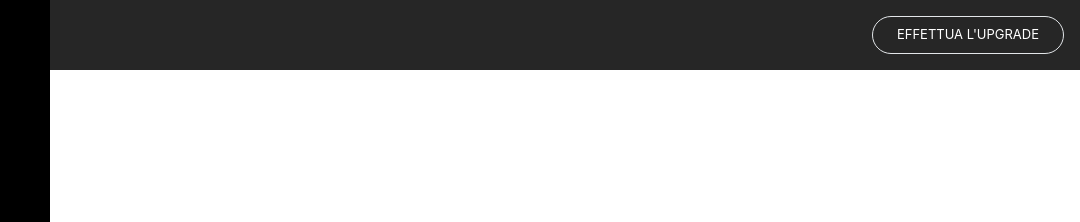
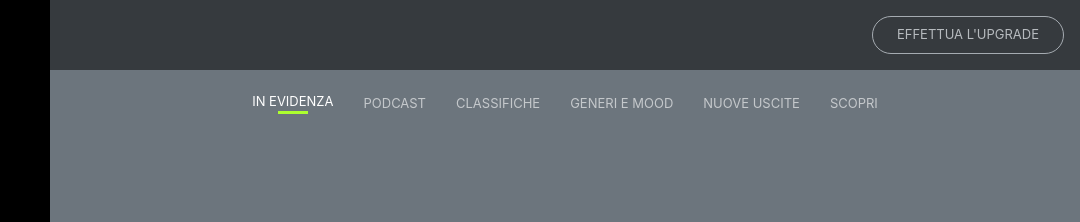
Before and after one commit to alebuttafoco/spotifyweb, a plain HTML site: page index.html in a window 1280 px wide. Shown: the top 222 px of the page, 200-1280 px from the left. Drawn offline with nearby package versions, Linux system fonts and the light colour scheme.

Commit message:
add nav menu music

```diff
--- a/assets/css/style.css
+++ b/assets/css/style.css
@@ -38,7 +38,8 @@ main{
 .home_nav a,
 .new_playlist a,
 .playlist_box a,
-.bottom_info a{
+.bottom_info a,
+.music_nav > ul > li > a{
     font-size: small;
     color: white;
     opacity: .6;
@@ -48,7 +49,8 @@ main{
 .home_nav a:hover,
 .new_playlist a:hover,
 .playlist_box a:hover,
-.bottom_info a:hover{
+.bottom_info a:hover,
+.music_nav > ul > li > a:hover{
     opacity: 1;
 }
 
@@ -96,9 +98,42 @@ main{
     position: fixed;
     top:0;
     background-color: black;
-    opacity: .85;
+    opacity: .5;
 }
 
 .upgrade_bar .btn{
     font-size: small;
 }
+
+/* content - music nav */
+.music_nav{
+        padding-top: 90px;
+}
+
+.music_nav > ul > li{
+    list-style: none;
+    padding: 0 15px;
+    padding-bottom: 15px;
+}
+
+.music_nav > ul li:first-child > a::after{
+    content: '';
+    display: block;
+    border-bottom: 3px solid #ADFF2F;
+    width: 30px;
+}
+
+
+
+/* MEDIA QUERY */
+@media screen and (max-width:575.98px){
+    .side_menu{
+        width: 50px;
+    }
+
+    .upgrade_bar{
+        width: calc(100% - 50px);
+
+    }
+
+}
--- a/index.html
+++ b/index.html
@@ -93,11 +93,23 @@
                     <span class="btn border rounded-pill text-uppercase text-white px-4 py-2">effettua l'upgrade</span>
                 </div>
 
-                <!-- music nav -->
+                <!-- content -->
+                <div class="content_box bg-secondary h-100">
+                    <!-- music nav -->
+                    <div class="music_nav">
+                        <ul class="d-flex justify-content-center align-items-end flex-wrap p-0">
+                            <li><a class="text-uppercase text-decoration-none op_1 d-flex flex-column align-items-center" href="#">in evidenza</a></li>
+                            <li><a class="text-uppercase text-decoration-none" href="#">podcast</a></li>
+                            <li><a class="text-uppercase text-decoration-none" href="#">classifiche</a></li>
+                            <li><a class="text-uppercase text-decoration-none" href="#">generi e mood</a></li>
+                            <li><a class="text-uppercase text-decoration-none" href="#">nuove uscite</a></li>
+                            <li><a class="text-uppercase text-decoration-none" href="#">scopri</a></li>
+                        </ul>
+                    </div>
 
-                <!-- content -->
+                    <!-- content -->
 
-
+                </div>
             </main>
         </div>
 
```
